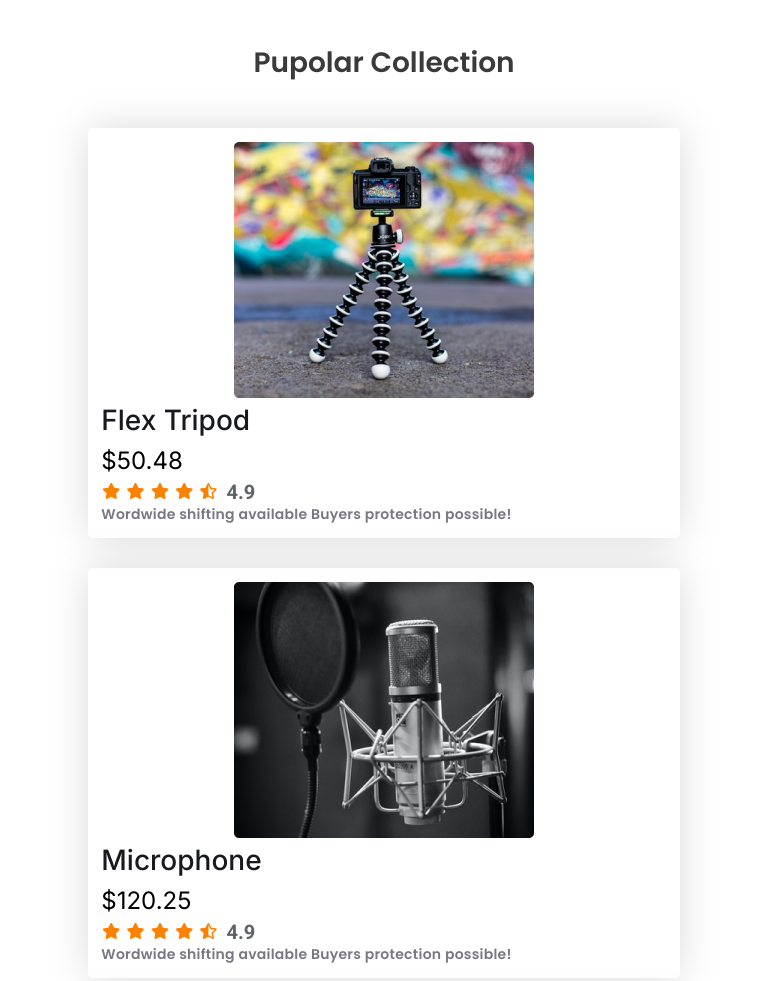
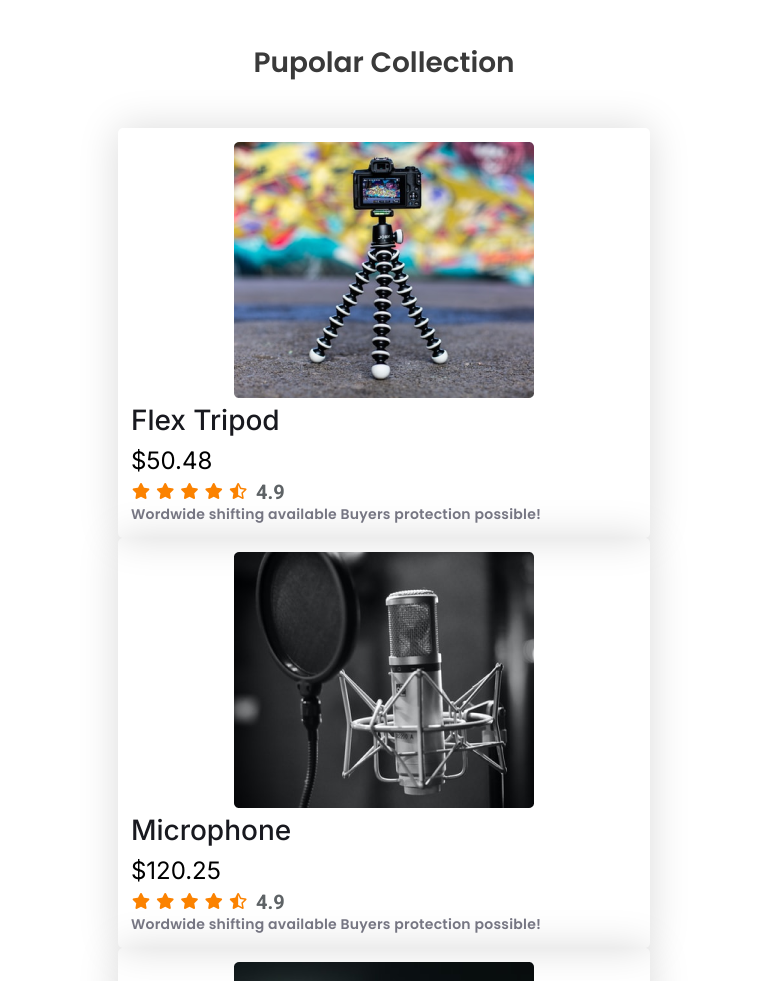
Before and after one commit to codermdshakil/assignment-02, a plain HTML site: page index.html in a window 768 px wide. Shown: the part 1160-2141 px from the top of the page. Drawn offline with Linux system fonts and the light colour scheme.

Commit message:
complete

```diff
--- a/css/style.css
+++ b/css/style.css
@@ -176,6 +176,9 @@ collection section starts here
     grid-column-gap:30px;
 }
 .single-box{
+    width: 90%;
+    display: block;
+    margin: auto;
     padding:14px 13px;
     border-radius: 5px;
     margin-bottom: 30px;
@@ -423,7 +426,11 @@ collection section starts here
     }
 
     /* collection section starts  */
-
+    .single-box{
+        width: 90%;
+        display: block;
+        margin: auto;
+    }
     .collection-container {
         width: 85%;
         margin: auto;
@@ -502,6 +509,12 @@ collection section starts here
         width: 90%;
         text-align: center;
     }
+    .box{
+        width:90%;
+        display: block;
+        margin: auto;
+        margin-bottom: 30px;
+    }
     .btn{
         display:block;
         margin: auto;
@@ -545,6 +558,11 @@ collection section starts here
         width: 77%;
         margin: auto;
     }
+    .single-box{
+        width: 90%;
+        display: block;
+        margin: auto;
+    }
     .collection-content,
     .project-content{
         display: grid;
```
